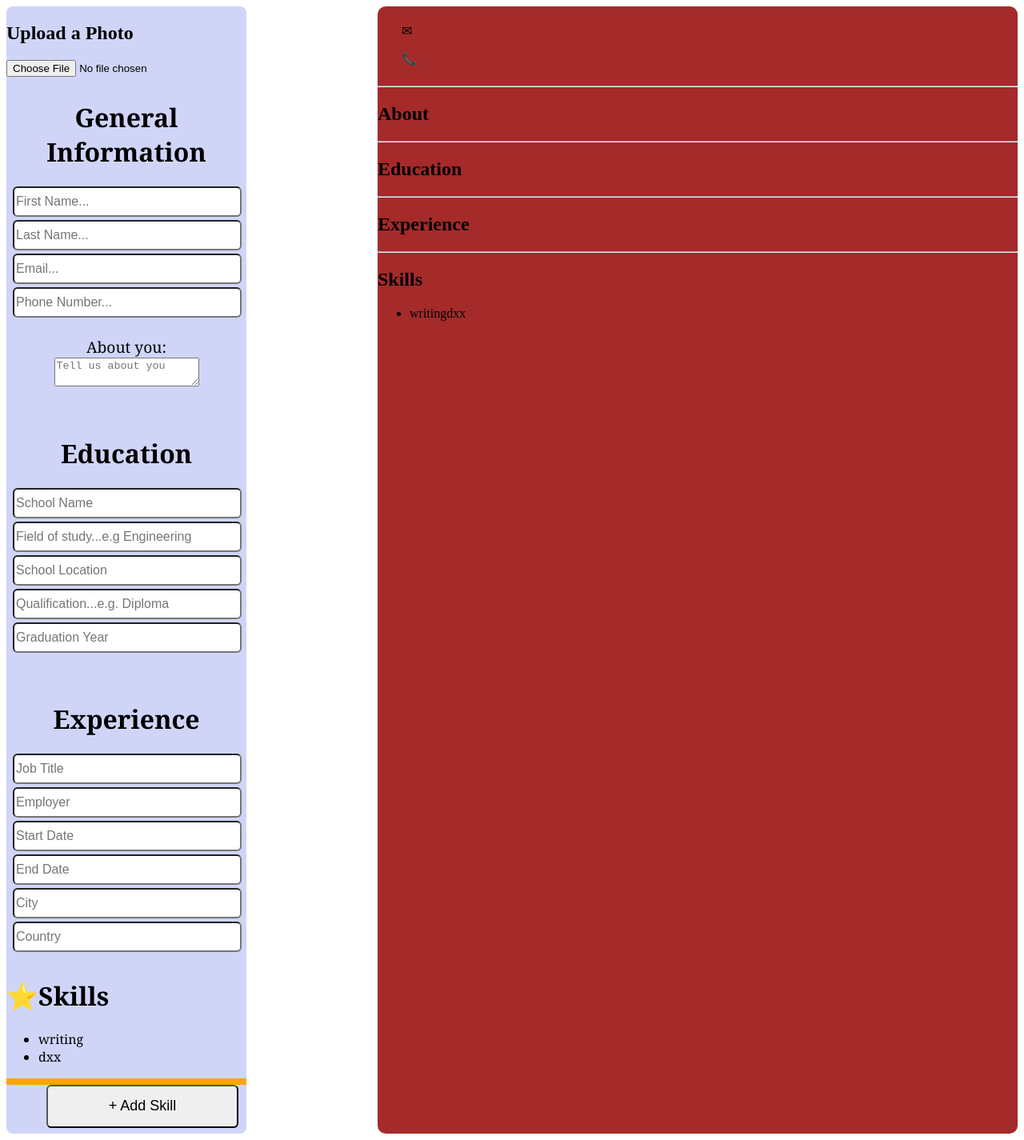
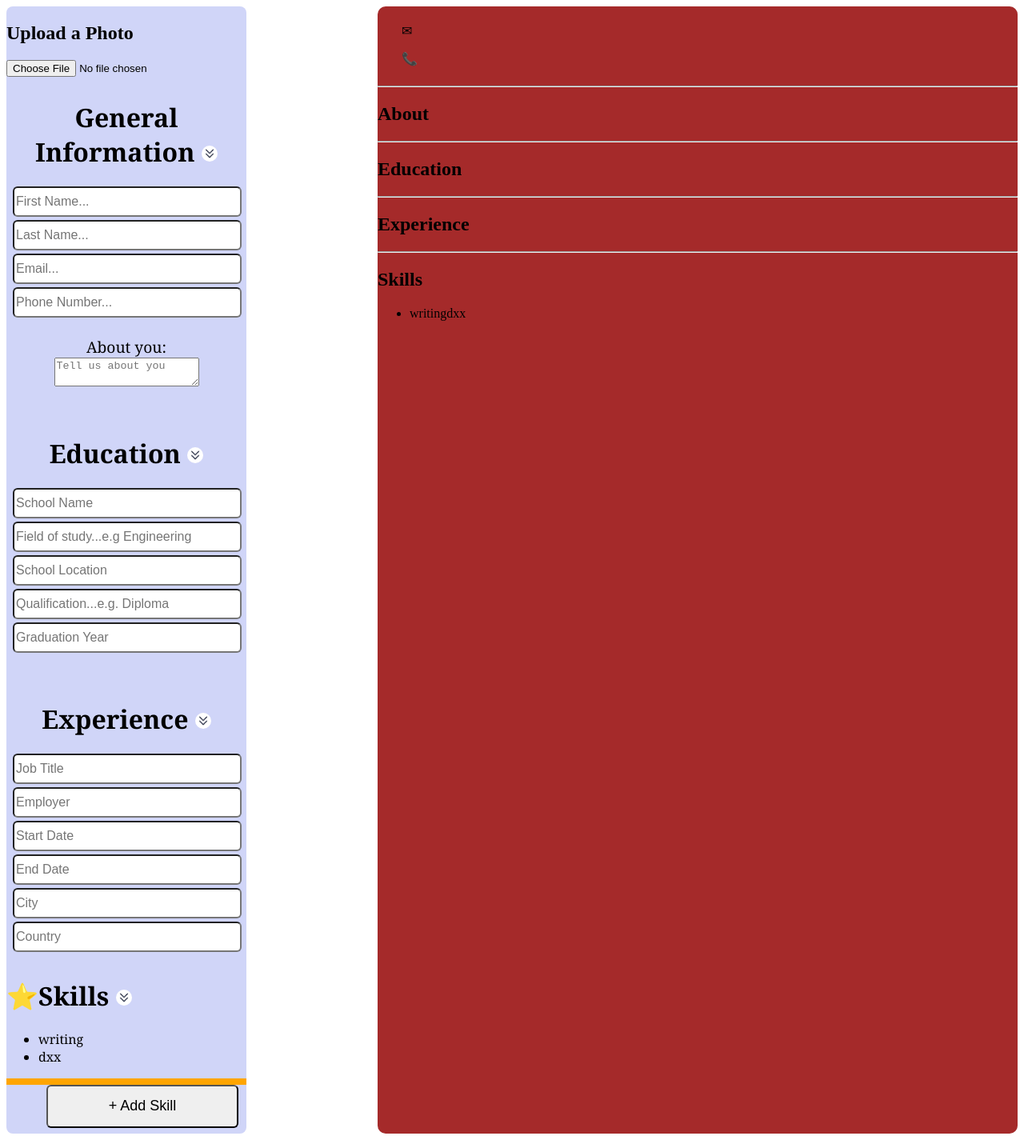
Before and after one commit to Olive-Njoroge/Cv-Project, a React (Vite) app: page / in a window 1280 px wide. Shown: the whole page at 80% size. Built offline with nearby package versions, Linux system fonts and the light colour scheme.

Commit message:
Few additions

```diff
--- a/src/Cv.jsx
+++ b/src/Cv.jsx
@@ -1,4 +1,5 @@
 import React, {useState} from 'react'
+import arrowDown from './assets/Arrow Down Double Icon _ Stroke _ Standard _  Download on Hugeicons Pro.jpeg'
 function Cv(){
     const [name, setName] = useState({fName:"", lName: "", email: "", number: ""});
     const [school, setSchool] = useState({name: "", study: "", loaction: "", qualification: "", graduation: ""});
@@ -113,7 +114,7 @@ function Cv(){
 
 
             <div className="general-information">
-            <h1>General Information</h1>
+            <h1>General Information {<img src={arrowDown}></img>}</h1>
 
             {/*<p>First Name: {name.fName}</p>*/}
             <input type='text' value={name.fName} onChange={addFname} placeholder='First Name...' required/>
@@ -134,7 +135,7 @@ function Cv(){
 
 
         <div className="educational-experience">
-            <h1>Education</h1>
+            <h1>Education {<img src={arrowDown}></img>}</h1>
             {/*<p>School Name: {school.name}</p>*/}
             <input type="text" value={school.name} onChange={addSchoolName} placeholder='School Name'/>
             {/*<p>Field of study: {school.study}</p>*/}
@@ -148,7 +149,7 @@ function Cv(){
         </div>
 
         <div className="practical-experience">
-            <h1>Experience</h1>
+            <h1>Experience {<img src={arrowDown}></img>}</h1>
             {/*<p>Job Title: {job.job}</p>*/}
             <input type="text" value={job.job} onChange={addJob} placeholder='Job Title'/>
             {/*<p>Employer: {job.employer}</p>*/}
@@ -164,7 +165,7 @@ function Cv(){
         </div>
 
         <div className="skills">
-            <h1>⭐Skills</h1>
+            <h1>⭐Skills {<img src={arrowDown}></img>}</h1>
 
 
                 <ul>
--- a/src/index.css
+++ b/src/index.css
@@ -129,3 +129,8 @@ img{
 .details{
     margin-left: 30px;
 }
+
+img{
+    height: 20px;
+    width: 20px;
+}
```
